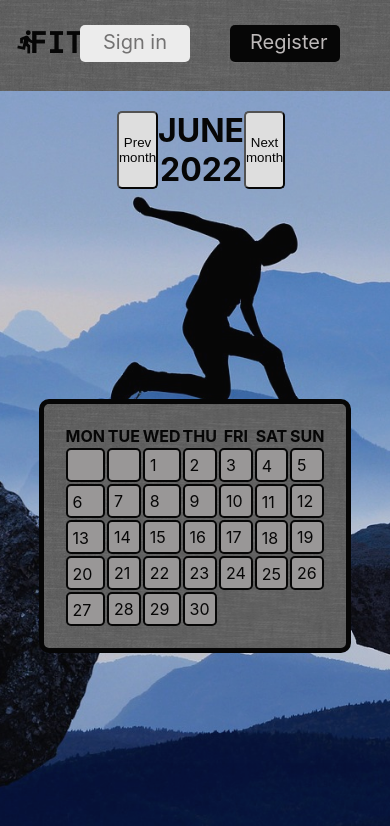
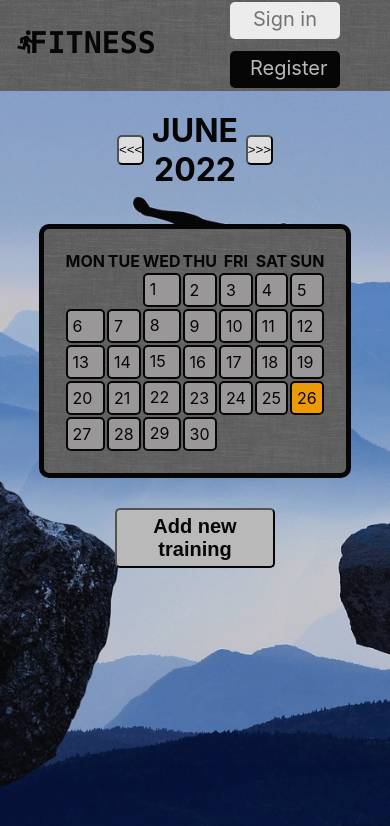
Before and after one commit to Dawid-Kordos/Fitness-front, a React (Create React App) app: page /trainings in a window 390 px wide. Shown: the top 826 px of the page. Built offline with nearby package versions, Linux system fonts and the light colour scheme.

Commit message:
Updated styles for table, main and header components.

```diff
--- a/public/index.html
+++ b/public/index.html
@@ -25,6 +25,11 @@
       work correctly both with client-side routing and a non-root public URL.
       Learn how to configure a non-root public URL by running `npm run build`.
     -->
+    <link rel="preconnect" href="https://fonts.gstatic.com">
+    <link href="https://fonts.googleapis.com/css2?family=Roboto:wght@400;700&display=swap" rel="stylesheet">
+    <link rel="stylesheet" href="https://use.fontawesome.com/releases/v5.0.12/css/all.css"
+          integrity="sha384-G0fIWCsCzJIMAVNQPfjH08cyYaUtMwjJwqiRKxxE/rx96Uroj1BtIQ6MLJuheaO9" crossorigin="anonymous">
+
     <title>React App</title>
   </head>
   <body>
--- a/src/components/Button/Button.tsx
+++ b/src/components/Button/Button.tsx
@@ -3,12 +3,14 @@ import React from 'react';
 interface Props {
     className: string;
     text: string;
+    onClick?: () => void;
 }
 
 export const Button = (props: Props) => (
     <button
         className={props.className}
         type='submit'
+        onClick={props.onClick}
     >{props.text}
     </button>
 );
--- a/src/components/Header/Header.css
+++ b/src/components/Header/Header.css
@@ -111,3 +111,35 @@
 .Header__user {
     margin-right: 160px;
 }
+
+
+@media (max-width: 799px) {
+    .Header-options {
+        flex-direction: column;
+        justify-content: right;
+    }
+
+    .Header__user{
+        display: none;
+    }
+
+    .Header__link-option {
+        margin-right: 0;
+    }
+
+    .Header__btn-sign-out {
+        right: 15px;
+    }
+
+    .Header__btn-register {
+        position: absolute;
+        top: 6%;
+        right: 50px;
+    }
+
+    .Header__btn-sign-in {
+        position: absolute;
+        top: 2px;
+        right: 50px;
+    }
+}
--- a/src/components/Table/Table.css
+++ b/src/components/Table/Table.css
@@ -1,21 +1,31 @@
 .Table {
     background-image: url("../../graphics/grey_wash_wall.png");
-    margin: auto;
+    margin: 15px auto;
     padding: 20px;
     border: 5px solid #000;
     border-radius: 10px;
-    width: 40%;
+}
+
+.Table__column {
+    border: 2px solid #000;
+    width: 3vw;
+    height: 3vw;
+    padding: 5px;
+    border-radius: 5px;
+    background-color: #a3a0a0;
 }
 
 .Table__navigation {
     display: flex;
-    justify-content: space-evenly;
+    justify-content: center;
+    align-items: center;
     width: 40vw;
     margin: 20px auto;
 }
 
 .Table__btn {
-    width: 80px;
+    width: 60px;
+    height: 30px;
     border-radius: 5px;
     transition: .3s;
 }
@@ -24,31 +34,24 @@
     background-color: orange;
 }
 
+.Table__btn-add {
+    width: 160px;
+    margin: 15px auto 30px;
+    font-size: 20px;
+    background-color: #c6c6c6;
+    cursor: pointer;
+    font-weight: bold;
+    border-radius: 5px;
+    padding: 5px
+}
+
+.Table__btn-add:hover {
+    background-color: orange;
+}
+
 .Table__current-date {
     width: 300px;
     text-align: center;
-}
-
-.Table__row-head {
-/*    display: flex;
-    justify-content: space-around;*/
-}
-
-.Table__row {
-    /*    display: flex;
-        justify-content: space-evenly;*/
-    text-align: center;
-    margin-top: 20px;
-}
-
-.Table__column {
-    /*    flex-basis: 15%;*/
-    border: 2px solid #000;
-    width: 2vw;
-    height: 4vw;
-    padding: 5px;
-    border-radius: 5px;
-    background-color: #a3a0a0;
 }
 
 .Table__link {
@@ -56,3 +59,7 @@
     color: #000;
     padding: 30% 70% 30% 0;
 }
+
+.Table__reset {
+    opacity: 100;
+}
--- a/src/components/Table/Table.tsx
+++ b/src/components/Table/Table.tsx
@@ -1,9 +1,10 @@
 import React, {useEffect, useState} from "react";
+import {Link, useNavigate} from "react-router-dom";
 import {countDaysOfMonth} from "../../utils/countDaysOfMonth";
 import {defineFirstDayOfTheMonth} from "../../utils/defineFirstDayOfTheMonth";
+import {Button} from "../Button/Button";
 
 import './Table.css';
-import {Link} from "react-router-dom";
 
 export const Table = () => {
     const [days, setDays] = useState<(string | number)[]>([]);
@@ -12,9 +13,9 @@ export const Table = () => {
     const [refDate, setRefDate] = useState<string>(`${month}/01/${year}`);
     const [currentMonthName, setCurrentMonthName] = useState<string>(new Date(refDate).toLocaleDateString('en-EN', {month: 'long'}).toUpperCase());
     const [refDayName, setRefDayName] = useState<string>(new Date(refDate).toLocaleDateString('en-EN', {weekday: 'short'}).toUpperCase());
+
+    const navigate = useNavigate();
     //const weekday = ['MON', 'TUE', 'WED', 'THU', 'FRI', 'SAT', 'SUN'][new Date().getDay() - 1];
-
-    //ciasteczka do sesji
 
     useEffect(() => {
         buildFitnessTable();
@@ -36,32 +37,36 @@ export const Table = () => {
         countDaysOfMonth(month, year, daysArr);
         defineFirstDayOfTheMonth(refDayName, daysArr);
         setDays(daysArr);
-    }
+    };
 
-    const handlePrevClick = () => {
+    const handlePrevMonthClick = () => {
         if (month <= 1) {
             setMonth(12);
             setYear(year - 1);
         } else {
             setMonth(month - 1);
         }
-    }
+    };
 
-    const handleNextClick = () => {
+    const handleNextMonthClick = () => {
         if (month >= 12) {
             setMonth(1);
             setYear(year + 1);
         } else {
             setMonth(month + 1);
         }
-    }
+    };
+
+    const handleAddNewTraining = () => {
+        navigate('/trainings/add-form');
+    };
 
     return (
         <>
             <div className='Table__navigation'>
-                <button className='Table__btn' onClick={handlePrevClick}>Prev month</button>
+                <button className='Table__btn' onClick={handlePrevMonthClick}>{`<<<`}</button>
                 <h1 className='Table__current-date'>{currentMonthName} {year}</h1>
-                <button className='Table__btn' onClick={handleNextClick}>Next month</button>
+                <button className='Table__btn' onClick={handleNextMonthClick}>{`>>>`}</button>
             </div>
             <table className="Table">
                 <thead>
@@ -75,42 +80,92 @@ export const Table = () => {
                     <th className="Table__column-head">SUN</th>
                 </tr>
                 </thead>
-                <tbody>
+                <tbody className='Table__body'>
                 <tr className="Table__row">
                     {days.map((day, i) => (i >= 0 && i <= 6) &&
-                        <td key={i} className="Table__column" style={(day === new Date().getDate() && month === new Date().getMonth() + 1 && year === new Date().getFullYear()) ? {backgroundColor: 'orange'} : {backgroundColor: ''}}>{day !== '' && <Link className='Table__link' to='/add-form'>{day}</Link>}
+                        <td
+                            key={i}
+                            {...day === '' ? {className: 'Table__reset'} : {className: "Table__column"}}
+                            style={
+                                (day === new Date().getDate() && month === new Date().getMonth() + 1 && year === new Date().getFullYear())
+                                    ? {backgroundColor: 'orange'}
+                                    : {backgroundColor: ''}
+                            }
+                        >
+                            {day !== '' && <Link className='Table__link' to='/trainings/single-day'>{day}</Link>}
                         </td>)}
                 </tr>
                 <tr className="Table__row">
                     {days.map((day, i) => (i >= 7 && i <= 13) &&
-                        <td key={i} className="Table__column"><Link className='Table__link' to='/add-form'>{day}</Link>
+                        <td
+                            key={i}
+                            className="Table__column"
+                            style={(day === new Date().getDate() && month === new Date().getMonth() + 1 && year === new Date().getFullYear())
+                                ? {backgroundColor: 'orange'}
+                                : {backgroundColor: ''}
+                            }
+                        >
+                            <Link className='Table__link' to='/trainings/single-day'>{day}</Link>
                         </td>)}
                 </tr>
                 <tr className="Table__row">
                     {days.map((day, i) => (i >= 14 && i <= 20) &&
-                        <td key={i} className="Table__column"><Link className='Table__link' to='/add-form'>{day}</Link>
+                        <td
+                            key={i}
+                            className="Table__column"
+                            style={(day === new Date().getDate() && month === new Date().getMonth() + 1 && year === new Date().getFullYear())
+                                ? {backgroundColor: 'orange'}
+                                : {backgroundColor: ''}
+                            }
+                        >
+                            <Link className='Table__link' to='/trainings/single-day'>{day}</Link>
                         </td>)}
                 </tr>
                 <tr className="Table__row">
                     {days.map((day, i) => (i >= 21 && i <= 27) &&
-                        <td key={i} className="Table__column"><Link className='Table__link' to='/add-form'>{day}</Link>
+                        <td
+                            key={i}
+                            className="Table__column"
+                            style={(day === new Date().getDate() && month === new Date().getMonth() + 1 && year === new Date().getFullYear())
+                                ? {backgroundColor: 'orange'}
+                                : {backgroundColor: ''}
+                            }
+                        >
+                            <Link className='Table__link' to='/trainings/single-day'>{day}</Link>
                         </td>)}
                 </tr>
                 <tr className="Table__row">
                     {days.map((day, i) => (i >= 28 && i <= 34) &&
-                        <td key={i} className="Table__column"><Link className='Table__link' to='/add-form'>{day}</Link>
+                        <td
+                            key={i}
+                            className="Table__column"
+                            style={(day === new Date().getDate() && month === new Date().getMonth() + 1 && year === new Date().getFullYear())
+                                ? {backgroundColor: 'orange'}
+                                : {backgroundColor: ''}
+                            }
+                        >
+                            <Link className='Table__link' to='/trainings/single-day'>{day}</Link>
                         </td>)}
                 </tr>
-                {days.length > 35 ?
-                    <tr className="Table__row">
+                {days.length > 35
+                    ? <tr className="Table__row">
                         {days.map((day, i) => (i >= 35 && i <= 41) &&
-                            <td key={i} className="Table__column"><Link className='Table__link'
-                                                                        to='/add-form'>{day}</Link></td>)}
+                            <td
+                                key={i}
+                                className="Table__column"
+                                style={(day === new Date().getDate() && month === new Date().getMonth() + 1 && year === new Date().getFullYear())
+                                    ? {backgroundColor: 'orange'}
+                                    : {backgroundColor: ''}
+                                }
+                            >
+                                <Link className='Table__link'
+                                      to='/trainings/single-day'>{day}</Link></td>)}
                     </tr>
                     : null
                 }
                 </tbody>
             </table>
-        </>
+            <Button className='Table__btn-add' text='Add new training' onClick={handleAddNewTraining}/>
+         </>
     );
 };
--- a/src/views/Main.css
+++ b/src/views/Main.css
@@ -1,12 +1,14 @@
-/*.Main {
-    width: 100vw;
-}*/
-
 .Main__sentence {
     position: absolute;
     top: 20%;
-    left: 56%;
+    left: 53%;
     transform: translate(-50%, -50%);
     font-size: 24px;
     font-weight: bold;
 }
+
+@media (max-width: 799px) {
+    .Main__sentence {
+        font-size: 12px;
+    }
+}
```
